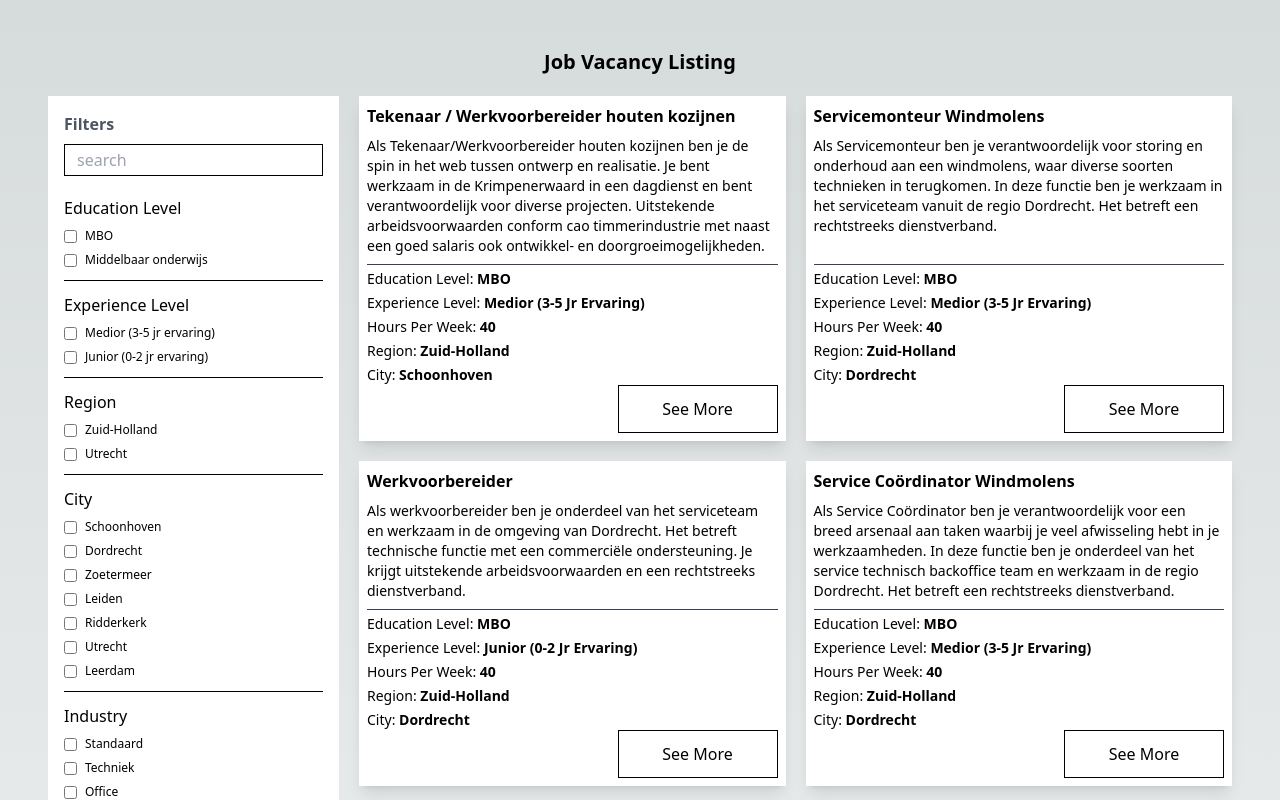
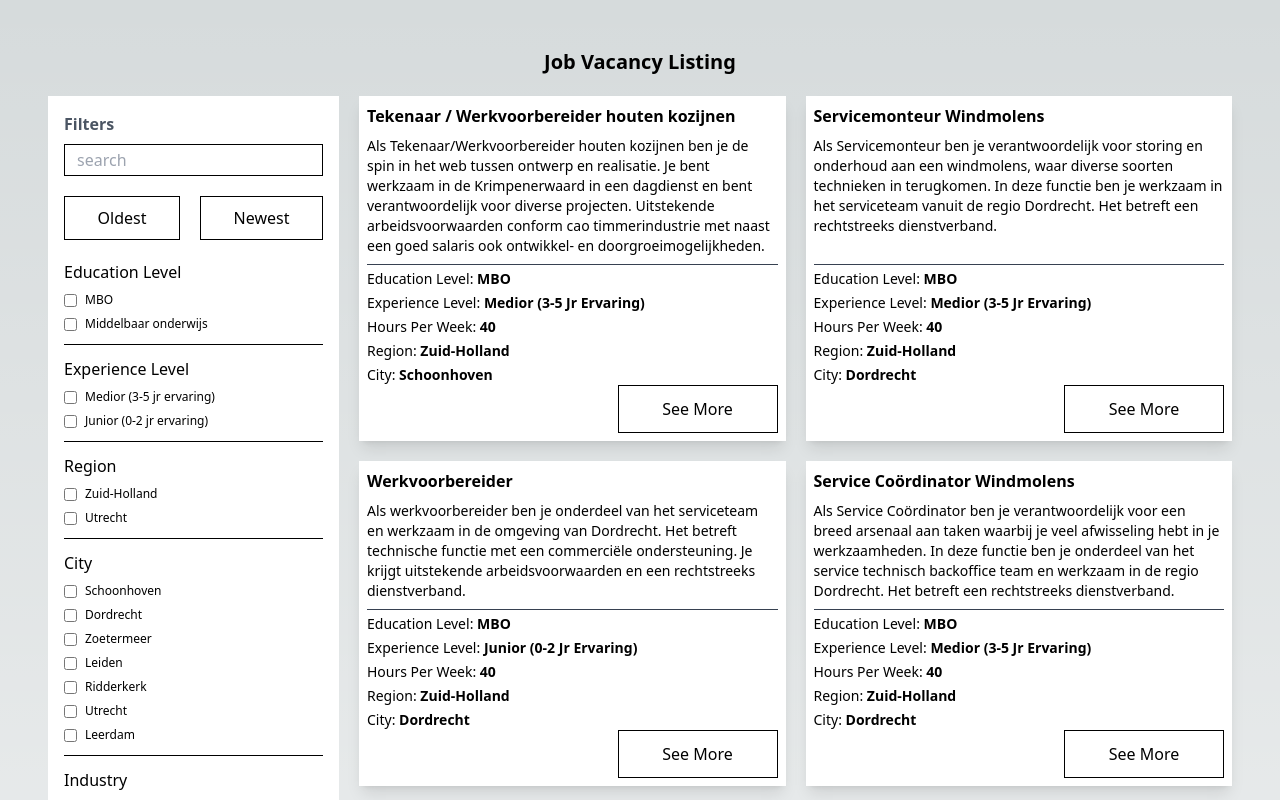
Before and after one commit to ChidiOkpala/small-giant-assessment, a Next.js app: page / in a window 1280 px wide. Shown: the top 800 px of the page. Built offline with nearby package versions, Linux system fonts and the light colour scheme.

Commit message:
complete Filtering, sorting and searching functionalities

```diff
--- a/app/[jobId]/application/page.tsx
+++ b/app/[jobId]/application/page.tsx
@@ -10,7 +10,7 @@ const JobApplication = ({ params }: { params: { jobId: string } }) => {
   const selectedJobData = getJobData(jobId)!;
 
   return (
-    <div className="flex flex-col gap-5 md:p-24 md:py-14 w-full">
+    <div className="flex flex-col gap-5 md:px-24 w-full">
       <JobHeader
         goBackText="Back To Job Details"
         title={selectedJobData?.title}
--- a/app/[jobId]/page.tsx
+++ b/app/[jobId]/page.tsx
@@ -17,7 +17,7 @@ const VacancyDetails = ({ params }: { params: { jobId: string } }) => {
   };
 
   return (
-    <div className="flex flex-col gap-5 md:p-24 md:py-14">
+    <div className="flex flex-col gap-5 md:px-24">
       <JobHeader
         goBackText="Back To Job Listing"
         title={selectedJobData?.title}
--- a/app/components/FilterCard.tsx
+++ b/app/components/FilterCard.tsx
@@ -1,33 +1,84 @@
-import { useMemo } from "react";
+import { useMemo, useState } from "react";
 
-import vacancies from "@/app/constants/vacancy-list.json";
+import { getFilterOptions, getSpecLabel, sortOptions } from "@/app/helpers";
+import useFilter from "@/app/hooks/useFilter";
+import { SortDateOrder } from "@/app/providers/useAppProvider";
 
-import { getSpecLabel } from "@/app/helpers";
+type FilterCardProps = {
+  onClose: () => void;
+};
 
-const FilterCard = () => {
+const FilterCard = ({ onClose }: FilterCardProps) => {
+  const { filterState, handleFilterChange } = useFilter();
+
+  const [hasUpdatedFilter, setHasUpdatedFilter] = useState(false);
+
   const structuredFilterList = useMemo(() => {
-    const filterGroupLabels = Object.keys(vacancies[0].specs).filter(spec => !spec.startsWith("_"));
+    const filterOptions = getFilterOptions();
 
-    return filterGroupLabels.map(label => {
-      const options: Array<string | number> = [];
+    return filterOptions;
+  }, []);
 
-      vacancies.forEach(vacancy => Object.entries(vacancy.specs).forEach(([key, value]) => {
-        if (key === label && value) {
-          options.push(value)
-        }
-      }));
+  const handleFilterSelection = (label: string, option: string | number) => {
+    let filterValues = filterState?.filter[label];
 
-      return {
-        label,
-        options: [...new Set(options)]
-      }
-    });
-  }, []);
+    setHasUpdatedFilter(true);
+
+    const isValueInState = filterValues.find(data => data === option);
+
+    if (isValueInState) {
+      filterValues = filterValues.filter(data => data !== option);
+    } else {
+      filterValues.push(option);
+    }
+
+    const newFilterValues = { ...filterState?.filter, [label]: filterValues };
+
+    handleFilterChange({ filter: newFilterValues });
+  };
+
+  const handleSearch = (value: string) => {
+    setHasUpdatedFilter(true);
+
+    handleFilterChange({ search: value });
+  };
+
+  const handleSort = (value: SortDateOrder) => {
+    setHasUpdatedFilter(true);
+
+    handleFilterChange({ dateOrder: value });
+  };
 
   return (
     <div className="bg-white p-4">
-      <h1 className="text-gray-600 font-bold text-base mb-2">Filters</h1>
-      <input className="w-full border border-black pl-3 h-8 outline-none" placeholder="search" />
+      <div className="flex items-center justify-between mb-5 md:mb-2">
+        <h1 className="text-gray-600 font-bold text-base">Filters</h1>
+        {hasUpdatedFilter ? (
+          <p className="text-sm rounded-full bg-black text-white py-0.5 px-2 flex items-center justify-center md:hidden" onClick={onClose}>
+            Apply
+          </p>
+        ) : (
+          <div className="text-2xl rounded-full bg-black text-white w-8 h-8 flex items-center justify-center md:hidden" onClick={onClose}>
+            <span className="-mt-1">&times;</span>
+          </div>
+        )}
+      </div>
+      <input
+        value={filterState?.search || ""}
+        onChange={(e) => handleSearch(e.target.value)}
+        className="w-full border border-black pl-3 h-8 outline-none"
+        placeholder="search"
+      />
+
+      <div className="flex justify-between gap-5 mt-5">
+        {sortOptions.map(opt => (
+          <button
+            key={opt.value}
+            onClick={() => handleSort(opt.value as SortDateOrder)}
+            className={`h-11 border grow border-black ${opt.value === filterState?.dateOrder ? "bg-black text-white" : "bg-white text-black"}`}
+          >{opt.label}</button>
+        ))}
+      </div>
 
       <div className="flex flex-col gap-3 mt-5">
         {structuredFilterList.map(filterGroup => {
@@ -36,11 +87,16 @@ const FilterCard = () => {
               <div className="flex flex-col gap-2 border-b border-black last:border-none pb-3" key={filterGroup.label}>
                 <h2 className="capitalize">{getSpecLabel(filterGroup.label)}</h2>
                 <div className="flex flex-col gap-2">
-                  {filterGroup.options.map(options => (
-                    <div key={String(options)}>
-                      <label htmlFor={String(options)} className="flex items-center gap-2">
-                        <input key={options.toLocaleString()} type="checkbox" />
-                        <span className="text-xs">{options}</span>
+                  {filterGroup.options.map(option => (
+                    <div key={String(option)}>
+                      <label htmlFor={String(option)} className="flex items-center gap-2">
+                        <input
+                          type="checkbox"
+                          key={option.toLocaleString()}
+                          onChange={() => handleFilterSelection(filterGroup?.label, option)}
+                          checked={Boolean(filterState?.filter[filterGroup.label].find(data => data == option))}
+                        />
+                        <span className="text-xs">{option}</span>
                       </label>
                     </div>
                   ))}
--- a/app/constants/vacancy-list.json
+++ b/app/constants/vacancy-list.json
@@ -19,7 +19,7 @@
     "intro": "<p>Als Tekenaar/Werkvoorbereider houten kozijnen ben je de spin in het web tussen ontwerp en realisatie. Je bent werkzaam in de Krimpenerwaard in een dagdienst en bent verantwoordelijk voor diverse projecten. Uitstekende arbeidsvoorwaarden conform cao timmerindustrie met naast een goed salaris ook ontwikkel- en doorgroeimogelijkheden.</p>",
     "date": {
       "__typename": "VacancyFirstPublishedAt",
-      "timestamp": [null]
+      "timestamp": ["2020-07-30T12:34:56.789Z"]
     },
     "industry": "Maakindustrie",
     "title": "Tekenaar / Werkvoorbereider houten kozijnen",
@@ -45,7 +45,7 @@
     "intro": "<p>Als Servicemonteur ben je verantwoordelijk voor storing en onderhoud aan een windmolens, waar diverse soorten technieken in terugkomen. In deze functie ben je werkzaam in het serviceteam vanuit de regio Dordrecht. Het betreft een rechtstreeks dienstverband.</p>",
     "date": {
       "__typename": "VacancyFirstPublishedAt",
-      "timestamp": [null]
+      "timestamp": ["2021-07-30T12:34:56.789Z"]
     },
     "industry": "Techniek",
     "title": "Servicemonteur Windmolens",
@@ -71,7 +71,7 @@
     "intro": "<p>Als werkvoorbereider ben je onderdeel van het serviceteam en werkzaam in de omgeving van Dordrecht. Het betreft technische functie met een commerciële ondersteuning. Je krijgt uitstekende arbeidsvoorwaarden en een rechtstreeks dienstverband.</p>",
     "date": {
       "__typename": "VacancyFirstPublishedAt",
-      "timestamp": [null]
+      "timestamp": ["2021-07-30T12:34:56.789Z"]
     },
     "industry": "Techniek",
     "title": "Werkvoorbereider",
@@ -97,7 +97,7 @@
     "intro": "<p>Als Service Coördinator ben je verantwoordelijk voor een breed arsenaal aan taken waarbij je veel afwisseling hebt in je werkzaamheden. In deze functie ben je onderdeel van het service technisch backoffice team en werkzaam in de regio Dordrecht. Het betreft een rechtstreeks dienstverband.</p>",
     "date": {
       "__typename": "VacancyFirstPublishedAt",
-      "timestamp": [null]
+      "timestamp": ["2021-07-30T12:34:56.789Z"]
     },
     "industry": "Techniek",
     "title": "Service Coördinator Windmolens",
@@ -123,7 +123,7 @@
     "intro": "<p>Als Teamleider productie word je verantwoordelijk voor de aansturing van circa 25 fte in een (verlengde) dagdienst. Je treedt direct in dienst bij onze opdrachtgever, mag rekenen op een salaris dat bespreekbaar is tot €4024,-, een vaste eindejaarsuitkering én naast 25 vakantiedagen nog 13 ADV dagen.</p>",
     "date": {
       "__typename": "VacancyFirstPublishedAt",
-      "timestamp": [null]
+      "timestamp": ["2020-07-30T12:34:56.789Z"]
     },
     "industry": "Food",
     "title": "Teamleider Productie",
@@ -149,7 +149,7 @@
     "intro": "<p>Als productiemedewerker bij onze opdrachtgever in regio Leiden, kom je te werken in een gloednieuwe fabriek met de meest moderne productielijnen. Bij deze producent van eiwit producten werk je in een 2-ploegendienst en ben je in de weekenden vrij!</p>",
     "date": {
       "__typename": "VacancyFirstPublishedAt",
-      "timestamp": [null]
+      "timestamp": ["2023-07-30T12:34:56.789Z"]
     },
     "industry": "Food",
     "title": "Productiemedewerker",
@@ -175,7 +175,7 @@
     "intro": "<p>Als meubelbezorger lever jij namens een design woonwinkel uit Ridderkerk diverse spullen aan hun klanten. Je stelt hier de wensen van de klanten centraal en ga jij fysieke uitdagingen niet uit de weg. Binnen deze functie deel je zelf flexibel je werkdagen in en kom je te werken in een hecht team.</p>",
     "date": {
       "__typename": "VacancyFirstPublishedAt",
-      "timestamp": [null]
+      "timestamp": ["2022-07-30T12:34:56.789Z"]
     },
     "industry": "Retail",
     "title": "Meubelbezorger",
@@ -201,7 +201,7 @@
     "intro": "<p>Bij onze opdrachtgever in de regio Utrecht start je de functie van HR Medewerker en ga je aan de slag voor 32-40 uur per week. Je bent onderdeel van een klein HR team en voert dagelijks administratieve werkzaamheden uit. Daarnaast zoeken we iemand die wil meedenken over een efficiëntere inrichting van de HR processen binnen het bedrijf.</p>",
     "date": {
       "__typename": "VacancyFirstPublishedAt",
-      "timestamp": [null]
+      "timestamp": ["2020-07-30T12:34:56.789Z"]
     },
     "industry": "Food",
     "title": "HR Medewerker",
@@ -227,7 +227,7 @@
     "intro": "<p>Bij onze opdrachtgever in regio Ridderkerk, zijn wij op zoek naar een productiemedewerker met ervaring in de voedingsmiddelenindustrie. Je werkt hierbij aan een geautomatiseerde verpakkingslijn in een gekoelde omgeving tussen de 2 en 7 graden. Het betreft hier een uitdagende en zelfstandige functie in een 2-ploegendienst met een aantrekkelijke toeslag. Bij goed functioneren in het mogelijk om door te groeien tot zelfstandig operator.</p>",
     "date": {
       "__typename": "VacancyFirstPublishedAt",
-      "timestamp": [null]
+      "timestamp": ["2023-07-30T12:34:56.789Z"]
     },
     "industry": "Food",
     "title": "Productiemedewerker vleeswaren",
@@ -253,7 +253,7 @@
     "intro": "<p>Vanwege personeelsuitbreiding bij onze opdrachtgever in de regio Leerdam, zijn wij op zoek naar een Teamleider voor een functie in een 2 of 3 ploegendienst. Heb jij ervaring in leidinggeven in bijvoorbeeld de horeca, supermarkt, grafische branche of binnen een productiebedrijf, en denk je goed de controle te kunnen houden over een productieteam? Dan is deze functie wellicht iets voor jou! Je wordt opgeleid door een interne trainer en leidinggevende die je klaarstomen om je eigen ploeg aan te sturen.</p>",
     "date": {
       "__typename": "VacancyFirstPublishedAt",
-      "timestamp": [null]
+      "timestamp": ["2024-07-30T12:34:56.789Z"]
     },
     "industry": "Food",
     "title": "Teamleider",
--- a/app/helpers.ts
+++ b/app/helpers.ts
@@ -23,3 +23,43 @@ export const getSpecLabel = (label: string): string => {
       return label;
   }
 };
+
+export const getFilterOptions = () => {
+  const filterGroupLabels = Object.keys(vacancies[0].specs).filter(spec => !spec.startsWith("_"));
+
+  return filterGroupLabels.map(label => {
+    const options: Array<string | number> = [];
+
+    vacancies.forEach(vacancy => Object.entries(vacancy.specs).forEach(([key, value]) => {
+      if (key === label && value) {
+        options.push(value)
+      }
+    }));
+
+    return {
+      label,
+      options: [...new Set(options)]
+    }
+  });
+};
+
+export const getFilterInitState = (): Record<string, Array<string | number>> => {
+  let filterState = {};
+
+  getFilterOptions().forEach(opt => {
+    filterState = { ...filterState, [opt.label]: [] }
+  });
+
+  return filterState;
+};
+
+export const sortOptions = [
+  {
+    label: "Oldest",
+    value: "ascending"
+  },
+  {
+    label: "Newest",
+    value: "descending"
+  }
+];
--- /dev/null
+++ b/app/hooks/useFilter.ts
@@ -0,0 +1,15 @@
+import { useContext } from "react";
+
+import { AppContext, FilterState } from "../providers/useAppProvider";
+
+const useFilter = () => {
+  const { filterState, setFilterState } = useContext(AppContext)!;
+
+  const handleFilterChange = (data: Partial<FilterState>) => {
+    setFilterState({ ...filterState, ...data });
+  };
+
+  return { filterState, handleFilterChange };
+};
+
+export default useFilter;
--- a/app/layout.tsx
+++ b/app/layout.tsx
@@ -1,6 +1,7 @@
 import type { Metadata } from "next";
 
 import "./globals.css";
+import AppProvider from "./providers/useAppProvider";
 
 export const metadata: Metadata = {
   title: "Create Next App",
@@ -14,7 +15,9 @@ export default function RootLayout({
 }>) {
   return (
     <html lang="en">
-      <body className="flex min-h-screen flex-col items-center justify-between py-6 md:py-12 px-6 md:px-12">{children}</body>
+      <AppProvider>
+        <body className="flex min-h-screen flex-col items-center justify-between py-6 md:py-12 px-6 md:px-12">{children}</body>
+      </AppProvider>
     </html>
   );
 }
--- a/app/page.tsx
+++ b/app/page.tsx
@@ -1,26 +1,67 @@
 "use client"
 
-import { useState } from "react";
+import { useMemo, useState } from "react";
 
+import FilterCard from "@/app/components/FilterCard";
+import JobCard from "@/app/components/JobCard";
 import vacancies from "@/app/constants/vacancy-list.json";
-import JobCard from "./components/JobCard";
-import FilterCard from "./components/FilterCard";
+import useFilter from "@/app/hooks/useFilter";
 
 export default function Home() {
+  const { filterState } = useFilter();
+
   const [showMobileFilter, setShowMobileFilter] = useState<boolean>(false);
 
+  const vacancyList = useMemo(() => {
+    let filteredVacancies = vacancies;
+
+    filteredVacancies = filteredVacancies.filter(vacancy => {
+      let shouldShowVacancy = true;
+
+      Object.entries(filterState?.filter).find(([key, value]) => {
+        if (value.length > 0 && shouldShowVacancy) {
+          const vacancyHasSelectedSpec = value.find(spec => spec == (vacancy.specs as Record<string, string | number>)[key]);
+
+          shouldShowVacancy = Boolean(vacancyHasSelectedSpec);
+        }
+      })
+
+      return shouldShowVacancy;
+    });
+
+    filteredVacancies = filteredVacancies.filter(vacancy => vacancy.title.toLowerCase().includes(filterState?.search?.toLowerCase() || ""));
+
+    if (filterState?.dateOrder === "ascending") {
+      filteredVacancies = filteredVacancies.sort((a, b) => {
+        return new Date(a.date.timestamp[0]).getTime() - new Date(b.date.timestamp[0]).getTime();
+      })
+    };
+
+    if (filterState?.dateOrder === "descending") {
+      filteredVacancies = filteredVacancies.sort((a, b) => {
+        return new Date(b.date.timestamp[0]).getTime() - new Date(a.date.timestamp[0]).getTime();
+      })
+    };
+
+    return filteredVacancies;
+  }, [filterState?.search, filterState?.filter, filterState?.dateOrder]);
+
   return (
-    <main>
+    <main className="w-full">
       <div className="w-full flex justify-between md:justify-center items-center mb-5">
         <h1 className="text-xl font-bold text-left md:text-center">Job Vacancy Listing</h1>
         <button className="py-1 px-4 bg-gray-400 md:hidden" onClick={() => setShowMobileFilter(true)}>Filter</button>
       </div>
       <div className="flex gap-5 w-full">
-        <div className="hidden md:block w-1/4">
-          <FilterCard />
+        <div key={String(showMobileFilter)} className={showMobileFilter ? "w-full fixed z-10 bg-white overflow-auto inset-0 block md:hidden" : "hidden"}>
+          <FilterCard onClose={() => setShowMobileFilter(false)} />
         </div>
-        <div className="grid grid-cols-1 md:grid-cols-2 gap-5 w-full md:w-3/4">
-          {vacancies.map((vacancy) => (
+        <div className="w-1/4 hidden md:block">
+          <FilterCard onClose={() => setShowMobileFilter(false)} />
+        </div>
+        {vacancyList?.length > 0 ? (
+          <div className="grid grid-cols-1 md:grid-cols-2 gap-5 w-full md:w-3/4 h-fit">
+            {vacancyList.map((vacancy) => (
               <JobCard
                 key={vacancy.jobId}
                 title={vacancy.title}
@@ -30,6 +71,12 @@ export default function Home() {
               />
             ))}
           </div>
+        ) : (
+          <div className="flex flex-col gap-3 items-center justify-start w-full md:w-3/4 bg-white shadow-xl py-10 h-fit">
+            <h2 className="opacity-90 text-base font-semibold">No Vacancy Found</h2>
+            <p className="opacity-50 italic text-sm">Update your filter and search options.</p>
+          </div>
+        )}
       </div>
     </main>
   );
--- /dev/null
+++ b/app/providers/useAppProvider.tsx
@@ -0,0 +1,39 @@
+"use client"
+
+import { createContext, ReactNode, useState } from "react";
+import { getFilterInitState } from "../helpers";
+
+type AppContextProps = {
+  filterState: FilterState;
+  setFilterState: (filterState: FilterState) => void;
+}
+
+export type SortDateOrder = "ascending" | "descending";
+
+export type FilterState = {
+  search: string;
+  filter: Record<string, Array<string | number>>;
+  dateOrder?: SortDateOrder;
+}
+
+export const AppContext = createContext<AppContextProps | null>(null);
+
+const AppProvider = ({ children }: { children: ReactNode }) => {
+  const [filterState, setFilterState] = useState<FilterState>({
+    search: "",
+    filter: getFilterInitState(),
+  });
+
+  return (
+    <AppContext.Provider
+      value={{
+        filterState,
+        setFilterState
+      }}
+    >
+      {children}
+    </AppContext.Provider>
+  )
+};
+
+export default AppProvider;
```
Lines whose indentation alone changed are shown as unchanged.
